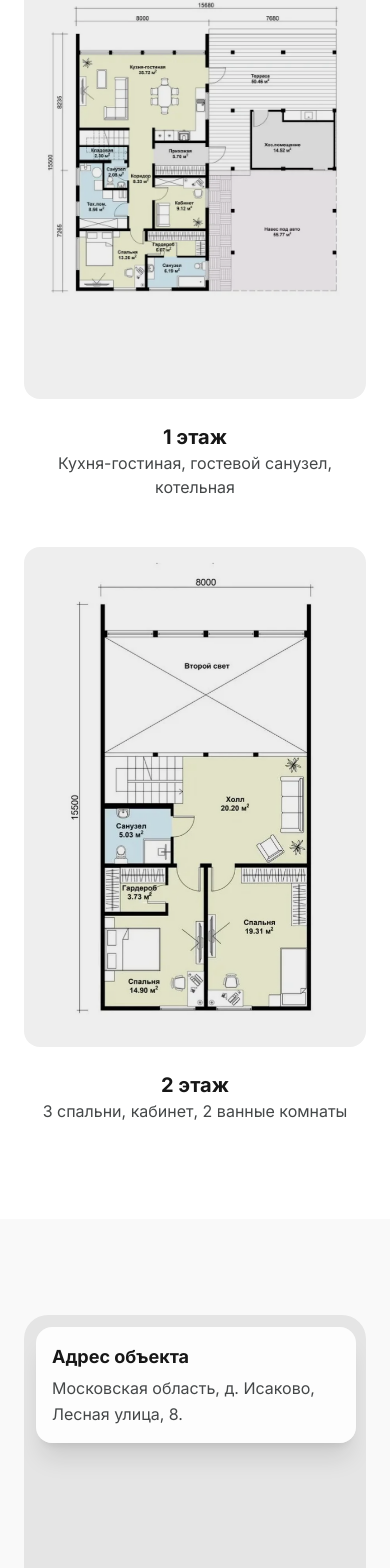
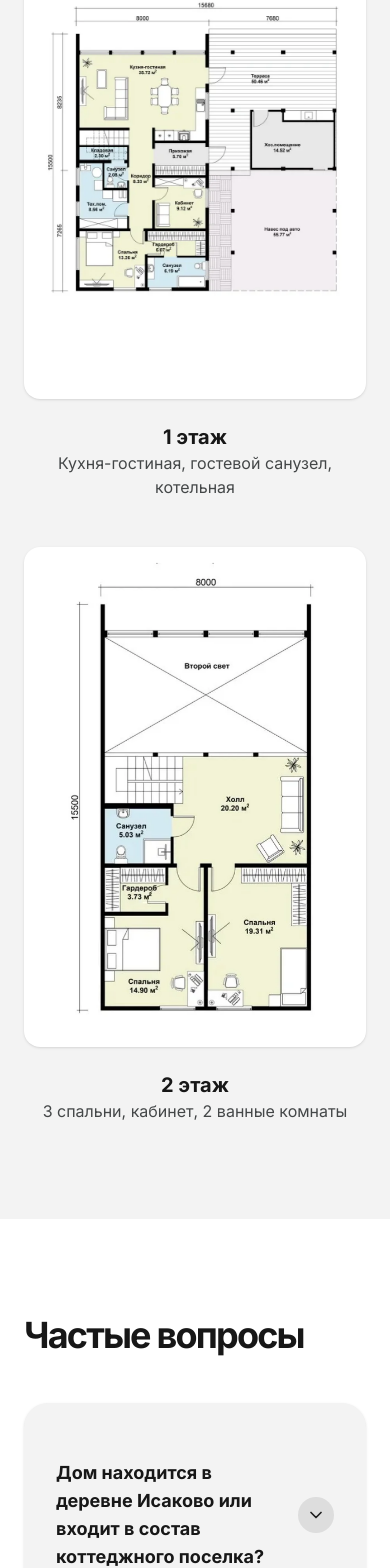
Before and after one commit to MarkWorkspace/lakeside-next, a Next.js app: page / in a window 390 px wide. Shown: the part 5851-7419 px from the top of the page. Built offline with nearby package versions, Linux system fonts and the light colour scheme; no server answers.

Commit message:
minor fix

```diff
--- a/app/page.tsx
+++ b/app/page.tsx
@@ -13,6 +13,7 @@ import {
   MapPin,
   ChevronRight,
   ChevronLeft,
+  ChevronDown,
   Menu,
   X,
   Utensils,
@@ -108,6 +109,29 @@ const heroPhotos = [
   "/images/hero.webp",
   "/images/hero-2.webp",
   "/images/hero-3.webp"
+];
+
+const faqData = [
+  {
+    question: "Дом находится в деревне Исаково или входит в состав коттеджного поселка?",
+    answer: "Дом находится на территории коттеджного поселка «Павловы Озера». Внутри поселка созданы все условия для комфортного проживания: асфальтные подъездные дороги, широкие улицы с тротуарами и освещением, детские площадки, зелёные общественные зоны, продуктовый магазин, площадка для выгула собак, гостевые парковки, собственный пляж и причал. Охраняемая территория, въезд по пропускам через КПП."
+  },
+  {
+    question: "Этот дом строился на продажу? Сколько таких вы продали?",
+    answer: "Мы строительная компания «Стройся Вятка». Занимаемся производством и строительством современных каркасных домов заводского изготовления Prefab. В 99% случаев мы возводим дома конкретно «под заказчика» на его участке. Однако, в 2025 году мы приняли участие в масштабной международной выставке Open Village, которая проходила на территории КП «Павловы Озера». Этот дом был лицом нашей компании, в нем применены самые современные технические решения. Стояла цель - показать, что может наша компания. Этот дом единственный в своем экземпляре."
+  },
+  {
+    question: "Какие затраты на эксплуатацию дома?",
+    answer: "На территории КП действует собственная управляющая компания. Основные затраты – это содержание общего имущества, охрана и потребление ресурсу. За счет высокой энергоэффективнсоти конструкций, а также современных технических решений (плита УШП, система вентиляции с рекуперацией тепла) даже в холодные зимние месяцы с учетом затрат на отопление платеж составлял в районе 15 000 рублей в месяц."
+  },
+  {
+    question: "Почему дом обшит нестроганой доской?",
+    answer: "На самом деле, на доме применена комбинированная отделка: фасадная штукатурка и деревянная часть. В качестве деревянной отделки использовалась финская фасадная доска с тонкопиленой поверхностью. Это позволяет увеличить адгезию лакокрасочного покрытия к древесине, а также повышает толщину слоя краски. Таким образом, фасад будет служить значительно дольше, чем на «гладких» аналогах."
+  },
+  {
+    question: "Построить такой же дом на моем участке будет дешевле?",
+    answer: "К сожалению нет. Для строительства дома под выставку Open Village 2025 многие известные поставщики предоставляли огромные скидки на свои материалы. Таким образом, вы получаете дом, построенный с применением премиальных материалов, по цене на 30% ниже рыночной."
+  }
 ];
 
 const GallerySlider = () => {
@@ -276,6 +300,54 @@ const PlanModal = ({ src, onClose }: { src: string | null; onClose: () => void }
   );
 };
 
+const FAQSection = () => {
+  const [openIndex, setOpenIndex] = useState<number | null>(null);
+
+  return (
+    <section className="py-24 px-6 md:px-12 bg-white" id="faq">
+      <div className="max-w-7xl mx-auto">
+        <h2 className="text-4xl font-bold tracking-tighter mb-12 text-neutral-900">Частые вопросы</h2>
+        <div className="bg-surface-container-low rounded-3xl p-8 md:p-12 shadow-sm">
+          {faqData.map((faq, index) => (
+            <div key={index} className="border-b border-neutral-200/60 last:border-0">
+              <button
+                className="w-full py-6 flex justify-between items-center text-left focus:outline-none group"
+                onClick={() => setOpenIndex(openIndex === index ? null : index)}
+              >
+                <span className="text-lg md:text-xl font-bold text-neutral-900 pr-8 group-hover:text-primary transition-colors">
+                  {faq.question}
+                </span>
+                <motion.div
+                  animate={{ rotate: openIndex === index ? 180 : 0 }}
+                  transition={{ duration: 0.3 }}
+                  className="flex-shrink-0 text-primary bg-primary/10 rounded-full p-2"
+                >
+                  <ChevronDown size={20} />
+                </motion.div>
+              </button>
+              <AnimatePresence>
+                {openIndex === index && (
+                  <motion.div
+                    initial={{ height: 0, opacity: 0 }}
+                    animate={{ height: 'auto', opacity: 1 }}
+                    exit={{ height: 0, opacity: 0 }}
+                    transition={{ duration: 0.3, ease: "easeInOut" }}
+                    className="overflow-hidden"
+                  >
+                    <div className="pb-6 text-on-surface-variant leading-relaxed">
+                      {faq.answer}
+                    </div>
+                  </motion.div>
+                )}
+              </AnimatePresence>
+            </div>
+          ))}
+        </div>
+      </div>
+    </section>
+  );
+};
+
 const formatPhoneNumber = (value: string) => {
   const digits = value.replace(/\D/g, '');
   if (!digits) return '';
@@ -419,6 +491,7 @@ export default function App() {
               <NavItem href="#about">О проекте</NavItem>
               <NavItem href="#infrastructure">Инфраструктура</NavItem>
               <NavItem href="#characteristics">Характеристики</NavItem>
+              <NavItem href="#faq">FAQ</NavItem>
               <NavItem href="#location">Локация</NavItem>
               <NavItem href="#contact-form">Контакты</NavItem>
             </div>
@@ -448,6 +521,7 @@ export default function App() {
               <NavItem href="#about">О проекте</NavItem>
               <NavItem href="#infrastructure">Инфраструктура</NavItem>
               <NavItem href="#characteristics">Характеристики</NavItem>
+              <NavItem href="#faq">FAQ</NavItem>
               <NavItem href="#location">Локация</NavItem>
               <NavItem href="#contact-form">Контакты</NavItem>
               <button
@@ -645,7 +719,7 @@ export default function App() {
           </div>
         </section>
 
-        <section className="py-24 px-6 md:px-12 bg-white overflow-hidden relative">
+        <section className="py-24 px-6 md:px-12 bg-surface-container-low overflow-hidden relative">
           <div className="max-w-7xl mx-auto">
             <div className="flex flex-col md:flex-row justify-between items-start md:items-end gap-6 mb-16">
           <h2 className="text-4xl font-bold tracking-tighter text-neutral-900">Планировка</h2>
@@ -656,11 +730,11 @@ export default function App() {
             <div className="grid md:grid-cols-2 gap-12">
               <div className="space-y-6">
                 <div
-                  className="bg-surface-container rounded-2xl p-4 h-[500px] flex items-center justify-center cursor-pointer group relative overflow-hidden transition-all duration-70 hover:shadow-xl hover:-translate-y-1"
+                  className="bg-white shadow-sm rounded-2xl p-4 h-[500px] flex items-center justify-center cursor-pointer group relative overflow-hidden transition-all duration-70 hover:shadow-xl hover:-translate-y-1"
                   onClick={() => setSelectedPlan('/images/plan-1.webp')}
                 >
                   <img
-                    className="max-h-full w-auto mix-blend-multiply group-hover:scale-[1.005] transition-transform duration-700 ease-in-out"
+                    className="max-h-full w-auto group-hover:scale-[1.005] transition-transform duration-700 ease-in-out"
                     src="/images/plan-1.webp"
                     alt="Планировка 1 этажа: кухня-гостиная, гостевой санузел, котельная"
                   />
@@ -677,7 +751,7 @@ export default function App() {
               </div>
               <div className="space-y-6">
                 <div
-                  className="bg-surface-container rounded-2xl p-4 h-[500px] flex items-center justify-center cursor-pointer group relative overflow-hidden transition-all duration-70 hover:shadow-xl hover:-translate-y-1"
+                  className="bg-white shadow-sm rounded-2xl p-4 h-[500px] flex items-center justify-center cursor-pointer group relative overflow-hidden transition-all duration-70 hover:shadow-xl hover:-translate-y-1"
                   onClick={() => setSelectedPlan('/images/plan-2.webp')}
                 >
                   <img
@@ -699,6 +773,8 @@ export default function App() {
             </div>
           </div>
         </section>
+
+        <FAQSection />
 
         <section className="py-24 px-6 md:px-12 bg-surface" id="location">
           <div className="max-w-7xl mx-auto grid lg:grid-cols-3 gap-12">
@@ -777,6 +853,7 @@ export default function App() {
               <a className="hover:text-tertiary-fixed transition-colors" href="#gallery">Галерея</a>
               <a className="hover:text-tertiary-fixed transition-colors" href="#infrastructure">Инфраструктура</a>
               <a className="hover:text-tertiary-fixed transition-colors" href="#characteristics">Характеристики</a>
+              <a className="hover:text-tertiary-fixed transition-colors" href="#faq">FAQ</a>
             </div>
           </div>
 
```
